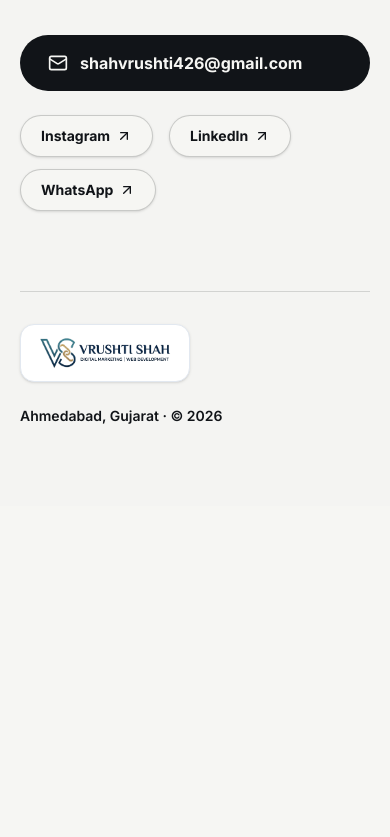
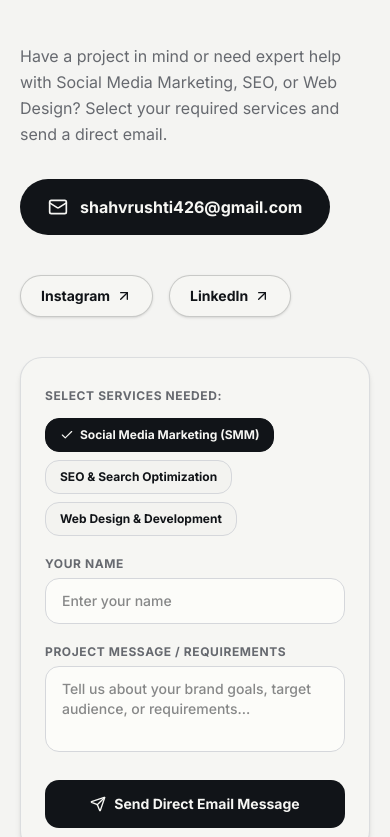
Before and after one commit to shahvrushti14/VrushtiShah-Portfolio, a Next.js app: page / in a window 390 px wide. Shown: the part 7035-7872 px from the top of the page. Before the commit the page ends 7541 px from the top, so only its background shows below. Built offline with nearby package versions, Linux system fonts and the light colour scheme.

Commit message:
Remove WhatsApp and phone numbers, add direct email service form

```diff
--- a/components/contact.tsx
+++ b/components/contact.tsx
@@ -1,12 +1,48 @@
-import { Mail, ArrowUpRight } from "lucide-react"
+"use client"
+
+import { useState } from "react"
+import { Mail, ArrowUpRight, Send, Check } from "lucide-react"
 
 const socials = [
   { label: "Instagram", href: "https://www.instagram.com/vrushtis14/" },
   { label: "LinkedIn", href: "https://www.linkedin.com/in/shah-vrushti-396169357/" },
-  { label: "WhatsApp", href: "https://wa.me/919428313807" },
+]
+
+const servicesList = [
+  "Social Media Marketing (SMM)",
+  "SEO & Search Optimization",
+  "Web Design & Development",
 ]
 
 export function Contact() {
+  const [selectedServices, setSelectedServices] = useState<string[]>([
+    "Social Media Marketing (SMM)",
+  ])
+  const [name, setName] = useState("")
+  const [message, setMessage] = useState("")
+
+  const toggleService = (service: string) => {
+    setSelectedServices((prev) =>
+      prev.includes(service)
+        ? prev.filter((s) => s !== service)
+        : [...prev, service]
+    )
+  }
+
+  const mailSubject = encodeURIComponent(
+    `Inquiry for ${selectedServices.length > 0 ? selectedServices.join(", ") : "Digital Marketing Services"}`
+  )
+
+  const mailBody = encodeURIComponent(
+    `Hi Vrushti,\n\nName: ${name || "[Your Name]"}\n\nServices Required:\n${
+      selectedServices.length > 0
+        ? selectedServices.map((s) => `- ${s}`).join("\n")
+        : "- All Services"
+    }\n\nProject Details:\n${message || "[Type your project requirements here]"}\n\nBest regards,\n${name || ""}`
+  )
+
+  const mailToUrl = `mailto:shahvrushti426@gmail.com?subject=${mailSubject}&body=${mailBody}`
+
   return (
     <footer id="contact" className="border-t border-border/80 bg-secondary/20 px-5 py-20 text-foreground md:px-8 md:py-28">
       <div className="mx-auto max-w-6xl">
@@ -16,16 +52,23 @@ export function Contact() {
           Ready to grow your brand?
         </h2>
 
-        <div className="mt-10 flex flex-col gap-6 md:flex-row md:items-center md:justify-between">
+        <div className="mt-12 grid gap-10 lg:grid-cols-[1fr_1.1fr] lg:items-start">
+          {/* Left Column: Direct Email & Social Links */}
+          <div className="flex flex-col gap-8">
+            <p className="text-base leading-relaxed text-muted-foreground">
+              Have a project in mind or need expert help with Social Media Marketing, SEO, or Web Design?
+              Select your required services and send a direct email.
+            </p>
+
             <a
-            href="mailto:shahvrushti426@gmail.com"
-            className="group inline-flex items-center gap-3 rounded-full bg-foreground px-7 py-4 text-base font-bold text-background transition-transform hover:scale-[1.03]"
+              href={mailToUrl}
+              className="group inline-flex items-center gap-3 w-fit rounded-full bg-foreground px-7 py-4 text-base font-bold text-background transition-transform hover:scale-[1.03]"
             >
               <Mail className="h-5 w-5" strokeWidth={2} />
               shahvrushti426@gmail.com
             </a>
 
-          <div className="flex flex-wrap gap-x-4 gap-y-3">
+            <div className="flex flex-wrap gap-x-4 gap-y-3 pt-2">
               {socials.map((s) => (
                 <a
                   key={s.label}
@@ -39,6 +82,78 @@ export function Contact() {
                 </a>
               ))}
             </div>
+          </div>
+
+          {/* Right Column: Direct Message Form with Pre-typed Services */}
+          <form
+            onSubmit={(e) => {
+              e.preventDefault()
+              window.location.href = mailToUrl
+            }}
+            className="flex flex-col gap-5 rounded-3xl border border-border/80 bg-background p-6 shadow-md md:p-8"
+          >
+            <div>
+              <label className="text-xs font-bold uppercase tracking-wider text-muted-foreground">
+                Select Services Needed:
+              </label>
+              <div className="mt-3 flex flex-wrap gap-2">
+                {servicesList.map((service) => {
+                  const isSelected = selectedServices.includes(service)
+                  return (
+                    <button
+                      key={service}
+                      type="button"
+                      onClick={() => toggleService(service)}
+                      className={`inline-flex items-center gap-1.5 rounded-xl border px-3.5 py-2 text-xs font-bold transition-all ${
+                        isSelected
+                          ? "border-foreground bg-foreground text-background"
+                          : "border-border bg-secondary/30 text-foreground hover:border-foreground/50"
+                      }`}
+                    >
+                      {isSelected && <Check className="h-3.5 w-3.5" />}
+                      {service}
+                    </button>
+                  )
+                })}
+              </div>
+            </div>
+
+            <div className="flex flex-col gap-1.5">
+              <label htmlFor="user-name" className="text-xs font-bold uppercase tracking-wider text-muted-foreground">
+                Your Name
+              </label>
+              <input
+                id="user-name"
+                type="text"
+                value={name}
+                onChange={(e) => setName(e.target.value)}
+                placeholder="Enter your name"
+                className="rounded-xl border border-border bg-card px-4 py-3 text-sm font-medium text-foreground outline-none ring-foreground/20 focus:ring-2"
+              />
+            </div>
+
+            <div className="flex flex-col gap-1.5">
+              <label htmlFor="user-message" className="text-xs font-bold uppercase tracking-wider text-muted-foreground">
+                Project Message / Requirements
+              </label>
+              <textarea
+                id="user-message"
+                rows={3}
+                value={message}
+                onChange={(e) => setMessage(e.target.value)}
+                placeholder="Tell us about your brand goals, target audience, or requirements..."
+                className="resize-none rounded-xl border border-border bg-card px-4 py-3 text-sm font-medium text-foreground outline-none ring-foreground/20 focus:ring-2"
+              />
+            </div>
+
+            <button
+              type="submit"
+              className="mt-2 inline-flex items-center justify-center gap-2 rounded-xl bg-foreground px-6 py-3.5 text-sm font-bold text-background transition-transform hover:scale-[1.02]"
+            >
+              <Send className="h-4 w-4" />
+              Send Direct Email Message
+            </button>
+          </form>
         </div>
 
         <div className="mt-20 flex flex-col gap-6 border-t border-foreground/15 pt-8 text-sm text-foreground md:flex-row md:items-center md:justify-between">
```
Also changed, not shown: 1 other file (tests, documents, lock files or other folders). Lines whose indentation alone changed are shown as unchanged.
